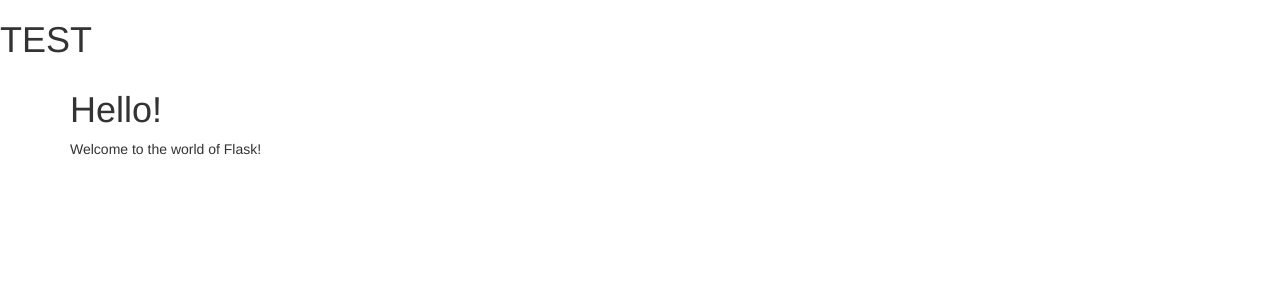
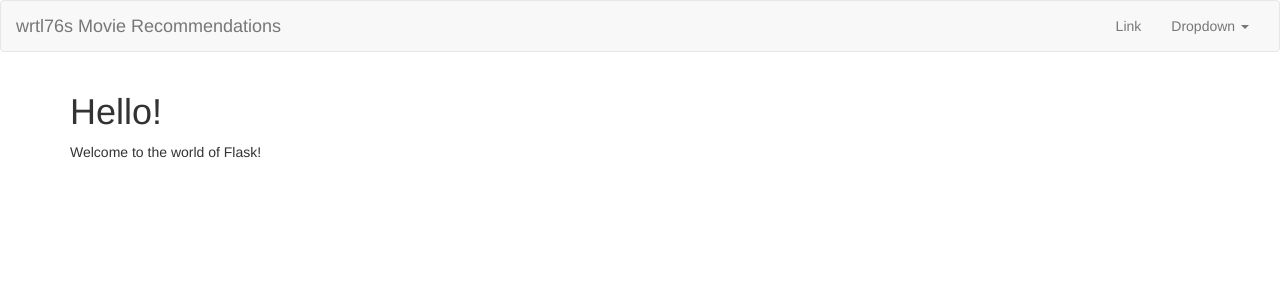
Before and after one commit to hollyroberts/uni-web-recommendations, a Flask app: page / in a window 1280 px wide. Shown: the top 300 px of the page. Run offline with Flask 2, Linux system fonts and the light colour scheme; parts of the project's set-up code (start-up, migrations or seed data) failed here and were passed over; some libraries are stand-ins or nearby versions.

Commit message:
Fancy navbar

```diff
--- a/templates/base.html
+++ b/templates/base.html
@@ -1,6 +1,36 @@
 <!DOCTYPE html>
 <html lang="en">
-    <h1>TEST</h1>
+<nav class="navbar navbar-default">
+    <div class="container-fluid">
+        <!-- Brand and toggle get grouped for better mobile display -->
+        <div class="navbar-header">
+            <button type="button" class="navbar-toggle collapsed" data-toggle="collapse" data-target="#bs-example-navbar-collapse-1" aria-expanded="false">
+                <span class="sr-only">Toggle navigation</span>
+                <span class="icon-bar"></span>
+                <span class="icon-bar"></span>
+                <span class="icon-bar"></span>
+            </button>
+            <a class="navbar-brand" href="#">wrtl76s Movie Recommendations</a>
+        </div>
+
+        <!-- Collect the nav links, forms, and other content for toggling -->
+        <div class="collapse navbar-collapse" id="bs-example-navbar-collapse-1">
+            <ul class="nav navbar-nav navbar-right">
+                <li><a href="#">Link</a></li>
+                <li class="dropdown">
+                    <a href="#" class="dropdown-toggle" data-toggle="dropdown" role="button" aria-haspopup="true" aria-expanded="false">Dropdown <span class="caret"></span></a>
+                    <ul class="dropdown-menu">
+                        <li><a href="#">Action</a></li>
+                        <li><a href="#">Another action</a></li>
+                        <li><a href="#">Something else here</a></li>
+                        <li role="separator" class="divider"></li>
+                        <li><a href="#">Separated link</a></li>
+                    </ul>
+                </li>
+            </ul>
+        </div><!-- /.navbar-collapse -->
+    </div><!-- /.container-fluid -->
+</nav>
 
 <div class="container">
     {% block container %}{% endblock %}
```
Lines whose indentation alone changed are shown as unchanged.
